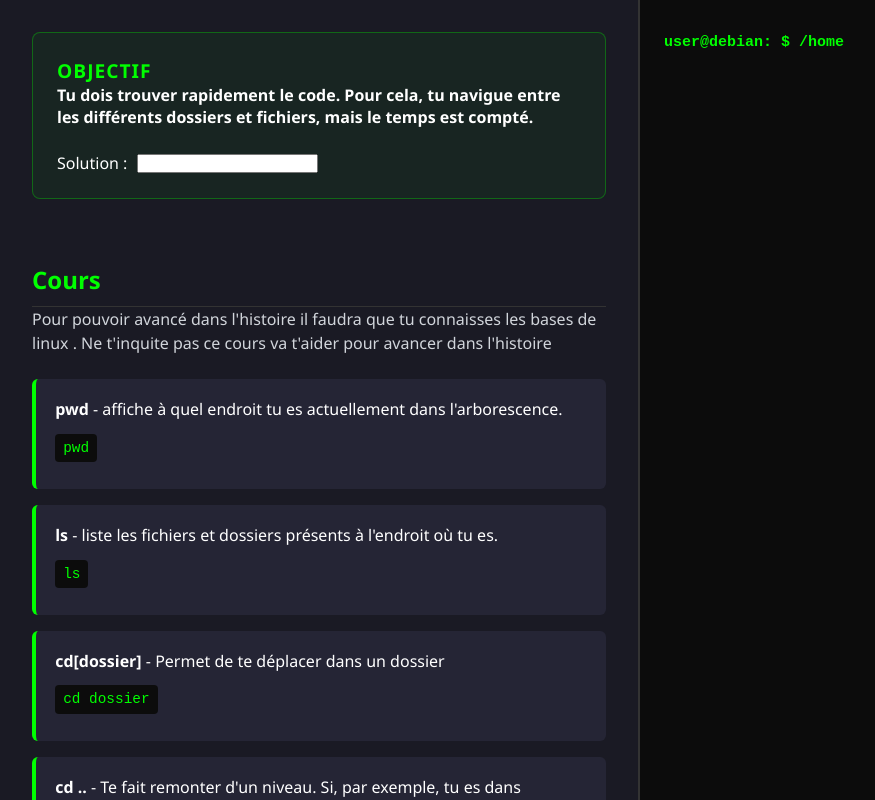
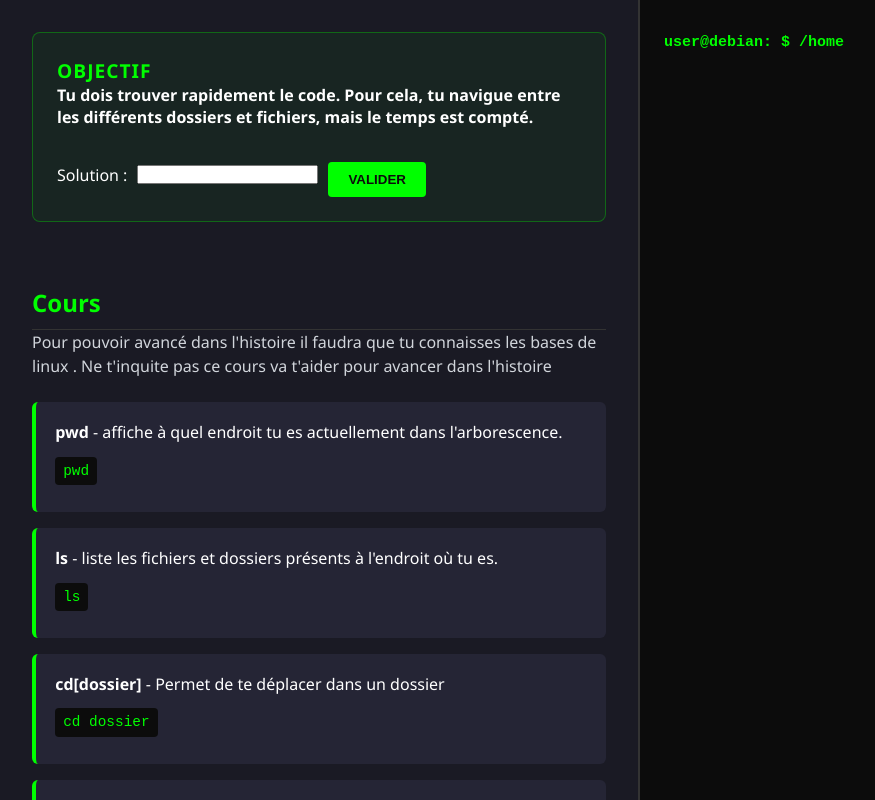
Before and after one commit to Tatiana-Juin/terminal-emulator-game, a React (Vite) app: page / in a window 1280 px wide. Both pictures are taken after a click on the button "COMMENCER". Shown: the whole page, without its empty margins (0-875 px from the left). Built offline with nearby package versions, Linux system fonts and the light colour scheme.

Commit message:
J'ai mis un bouton

```diff
--- a/src/components/Terminal.jsx
+++ b/src/components/Terminal.jsx
@@ -95,14 +95,18 @@ export default function Terminal() {
 }
 
       // Fonction pour le code a saisir
-    function handleCodeSubmit(e) {
-      if (e.key !== "Enter") return;
+   function submitCode() {
   if (currentLevel.checkWin(codeInput)) {
     dispatch({ type: "WIN_LEVEL" });
     setCodeError(false);
-      }else{
-        setCodeError(true)
+  } else {
+    setCodeError(true);
   }
+}
+
+function handleCodeSubmit(e) {
+  if (e.key !== "Enter") return;
+  submitCode();
 }
 
     // Fonction pour passer au niveau suivant
@@ -151,6 +155,7 @@ export default function Terminal() {
                     onChange={(e) => setCodeInput(e.target.value)}
                     onKeyDown={handleCodeSubmit}
                   />
+                  <button className='next-btn' onClick={submitCode}>Valider</button>
               </div>
               )}
 
```
Lines whose indentation alone changed are shown as unchanged.
